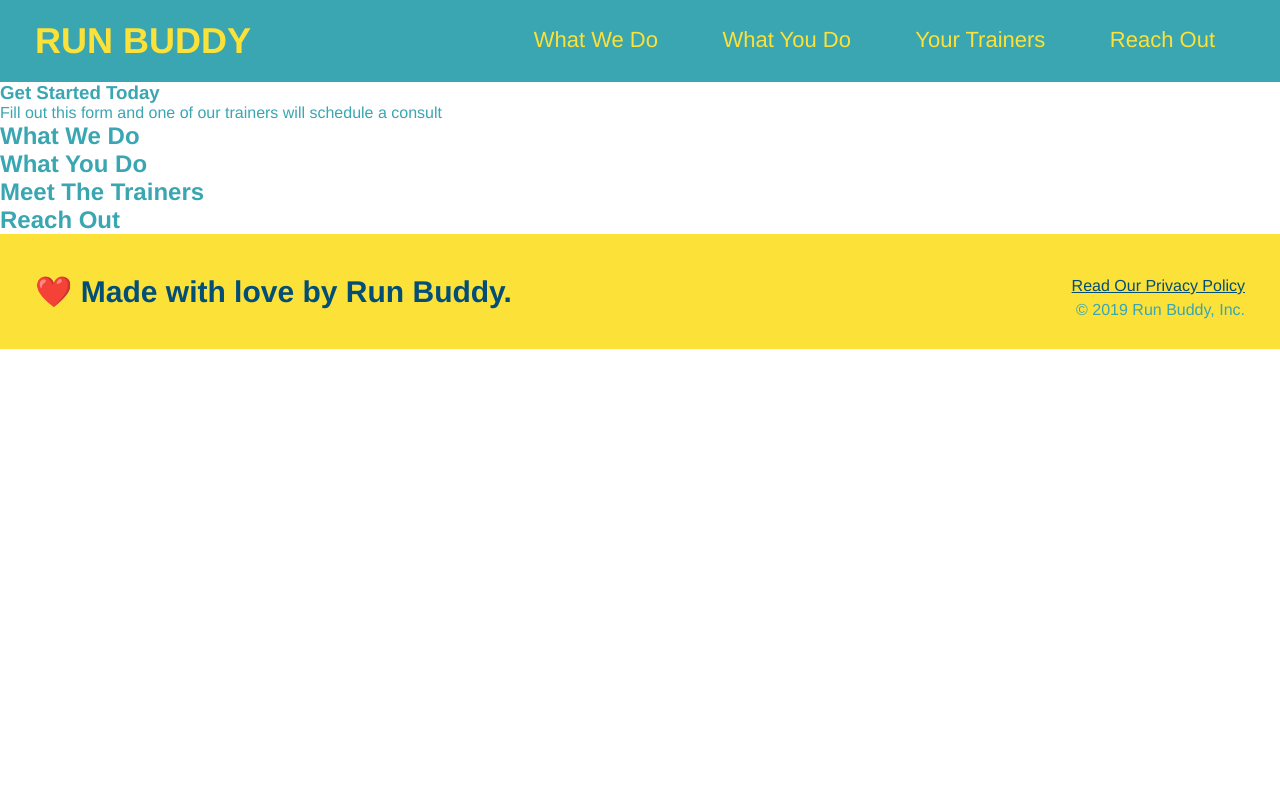
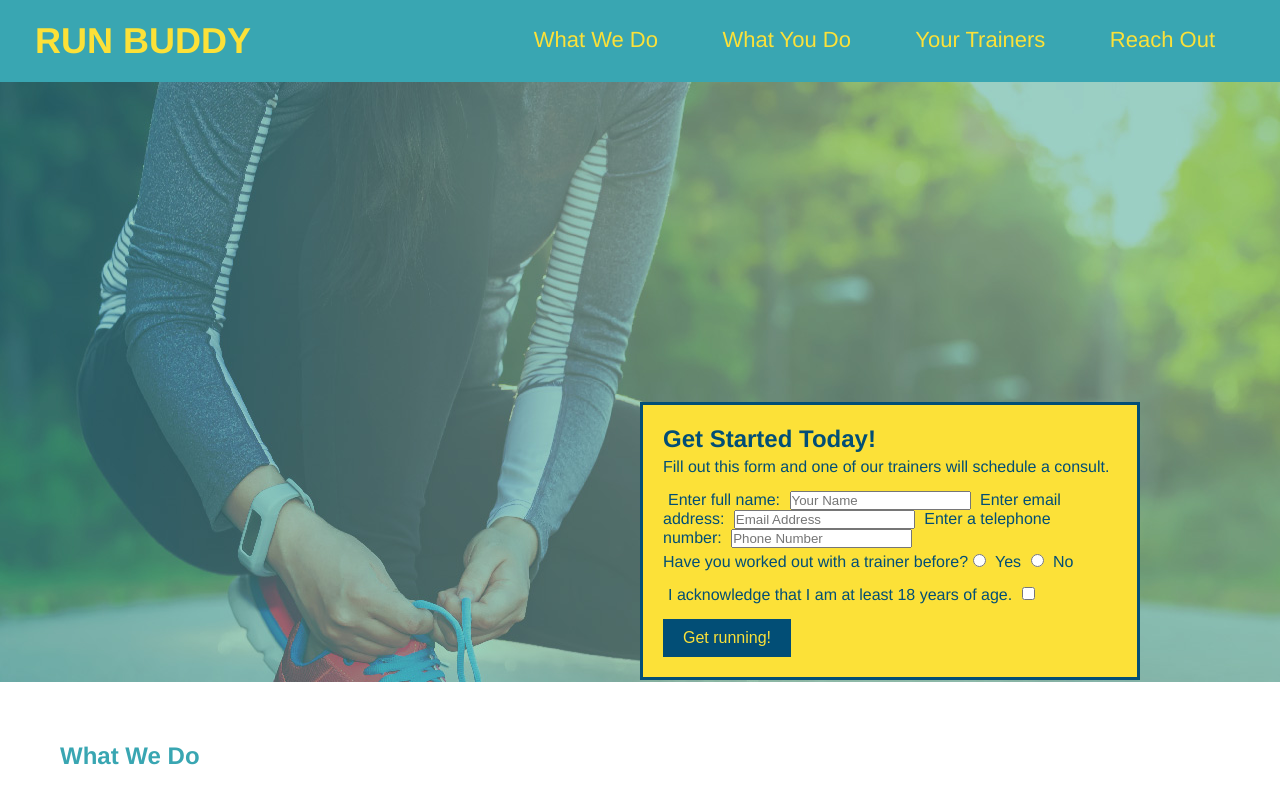
Before and after one commit to sarahdurks/Run-Buddy, a plain HTML site: page index.html in a window 1280 px wide. Shown: the top 800 px of the page. Drawn offline with Linux system fonts and the light colour scheme.

Commit message:
lots of hero CSS updates

```diff
--- a/assets/css/style.css
+++ b/assets/css/style.css
@@ -3,7 +3,51 @@
   padding: 0;
   box-sizing: border-box;
 }
+/*hero */
+section {
+  padding: 60px;
+}
 
+.hero {
+  background-image: url("../images/hero-bg.jpg");
+  height: 600px;}
+.hero-form {
+  border: 3px solid #024e76;
+  background-color: #fce138;
+  padding: 20px;
+  width: 500px;
+  color: #024e76;
+  position: absolute;
+  bottom: 120px;
+  right: 140px;
+}
+.hero-form h3 {
+  font-size: 24px;
+  margin: 0;
+}
+
+.hero-form p {
+  margin: 5px 0 15px 0;
+}
+.hero-form label {
+  margin: 0 5px;
+}
+.form-input {
+  border: 1px solid #024e76;
+  display: block;
+  padding: 7px 15px;
+  font-size: 16px;
+  color: #024e76;
+  width: 100%;
+  margin-bottom: 15px;
+}
+.hero-form button {
+  color: #fce138;
+  background-color: #024e76;
+  border: none;
+  padding: 10px 20px;
+  font-size: 16px;
+}
 /*header  */
 header {
   padding: 20px 35px;
--- a/index.html
+++ b/index.html
@@ -30,16 +30,41 @@
         </ul>
       </nav>
     </header>
-    <section>
-      <div>
-        <h3>Get Started Today</h3>
-        <p>Fill out this form and one of our trainers will schedule a consult</p>
+
+    <!-- hero/jumbotron -->
+    <section class="hero">
+      <div class="hero-form">
+            <h3>Get Started Today!</h3>
+            <p>Fill out this form and one of our trainers will schedule a consult.</p>
+            <form>
+              <label for="name">Enter full name:</label>
+              <input type="text" placeholder="Your Name" name="name" id="name" />
+
+              <label for="email">Enter email address:</label>
+              <input type="email" placeholder="Email Address" name="email" id="email"/>
+              <label for="phone">Enter a telephone number:</label>
+              <input type="tel" placeholder="Phone Number" name="phone" id="phone"/>
+              <p>
+                Have you worked out with a trainer before?
+                <input type="radio" name="trainer-confirm" id="trainer-yes" />
+                <label for="trainer-yes">Yes</label>
+                <input type="radio" name="trainer-confirm" id="trainer-no" />
+                <label for="trainer-no">No</label>
+              </p>
+              <p>
+                <label for="checkbox" >
+                  I acknowledge that I am at least 18 years of age.
+                </label>
+                <input type="checkbox" name="age-confirm" id="checkbox" />
+              </p>
+              <button type="submit">
+                Get running!
+              </button>
+            </form>
+          </div>
+        </section>
       </div>
     </section>
-<!-- hero/jumbotron -->
-<section>
-</section>
-
 <!-- "what we do" section -->
 <section>
     <h2>What We Do</h2>
```
Also changed, not shown: assets/images/hero-bg.jpg (added).
